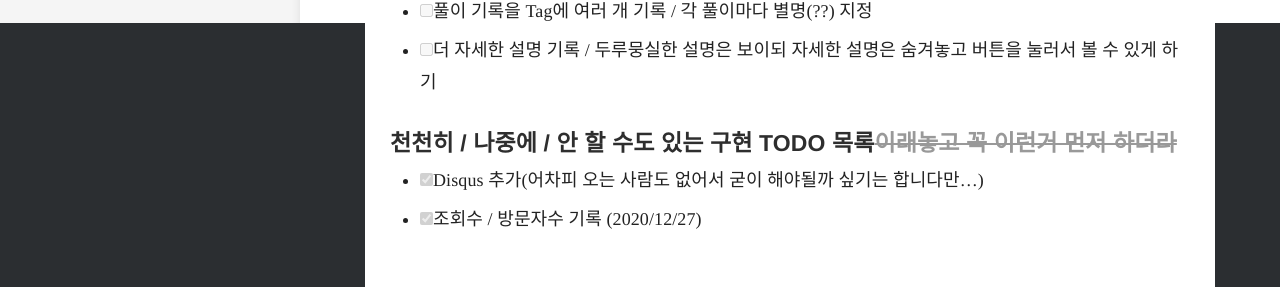
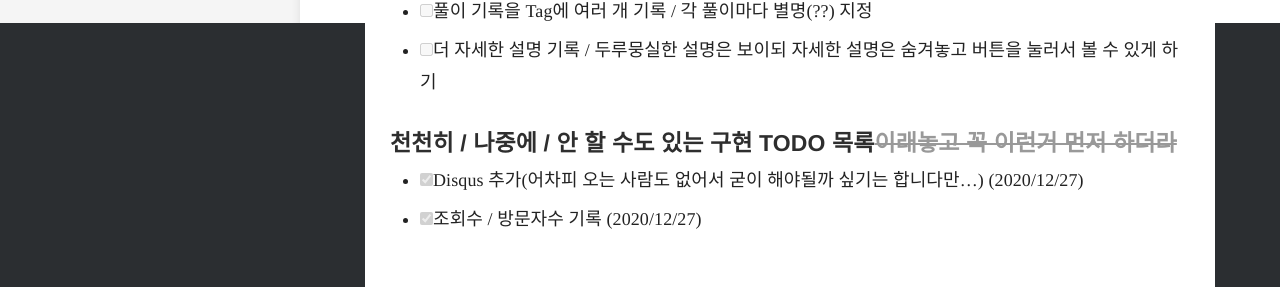
Before and after one commit to Orb-H/nojam, a Jekyll site: the page built from docs/_posts/2020-12-26-.md, in a window 1280 px wide. Shown: the part 877-1164 px from the top of the page. Built offline with Jekyll 4.4.1, drawn with Linux system fonts in a browser that asks for light colours; some web fonts are replaced.

Commit message:
Edit 2020-12-26- post

```diff
--- a/docs/_posts/2020-12-26-.md
+++ b/docs/_posts/2020-12-26-.md
@@ -18,5 +18,5 @@ type: info
 
 #### 천천히 / 나중에 / 안 할 수도 있는 구현 TODO 목록~~이래놓고 꼭 이런거 먼저 하더라~~
 
-- [x] Disqus 추가(어차피 오는 사람도 없어서 굳이 해야될까 싶기는 합니다만...)
+- [x] Disqus 추가(어차피 오는 사람도 없어서 굳이 해야될까 싶기는 합니다만...) (2020/12/27)
 - [x] 조회수 / 방문자수 기록 (2020/12/27)
```
